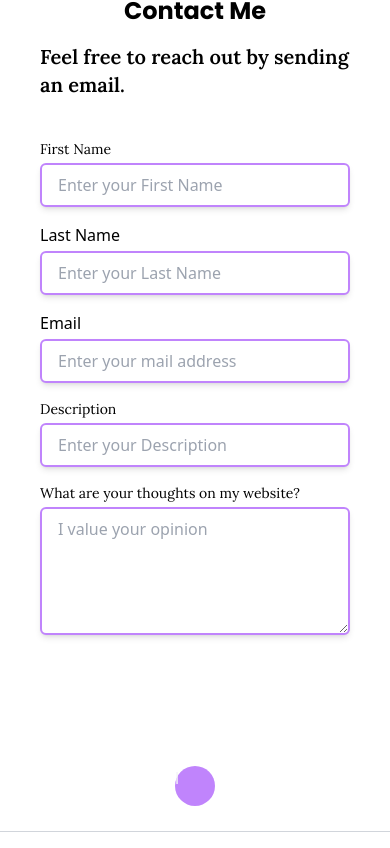
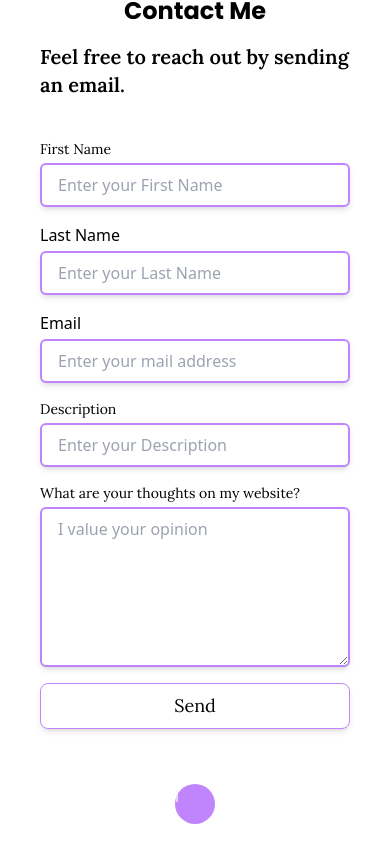
Before and after one commit to AungMyoAye101/Simple-portfolio, a Next.js app: page / in a window 390 px wide. Shown: the part 6056-6904 px from the top of the page. Built offline with nearby package versions, Linux system fonts and the light colour scheme.

Commit message:
add send btn and responsive

```diff
--- a/src/components/Contact.tsx
+++ b/src/components/Contact.tsx
@@ -16,7 +16,7 @@ const Contact = () => {
       </div>
 
       {/* form */}
-      <div className=" w-full md:w-[50%] sm:grid flex flex-col gap-4 md:gap-6">
+      <div className=" w-full md:w-[60%] sm:grid  flex flex-col gap-4 md:gap-6">
         <div className="flex flex-col gap-1">
           <label
             htmlFor="FirstName"
@@ -71,9 +71,12 @@ const Contact = () => {
           <textarea
             id="text"
             placeholder="I value your opinion"
-            className="input-style h-32"
+            className="input-style h-40 "
           />
         </div>
+        <button className="px-6 py-2 rounded-lg shadow-md border border-purple-400 col-span-2 font-lora text-lg hover:scale-105 hover:shadow-lg transition-all ease-out duration-200 ">
+          Send
+        </button>
       </div>
     </section>
   );
```
